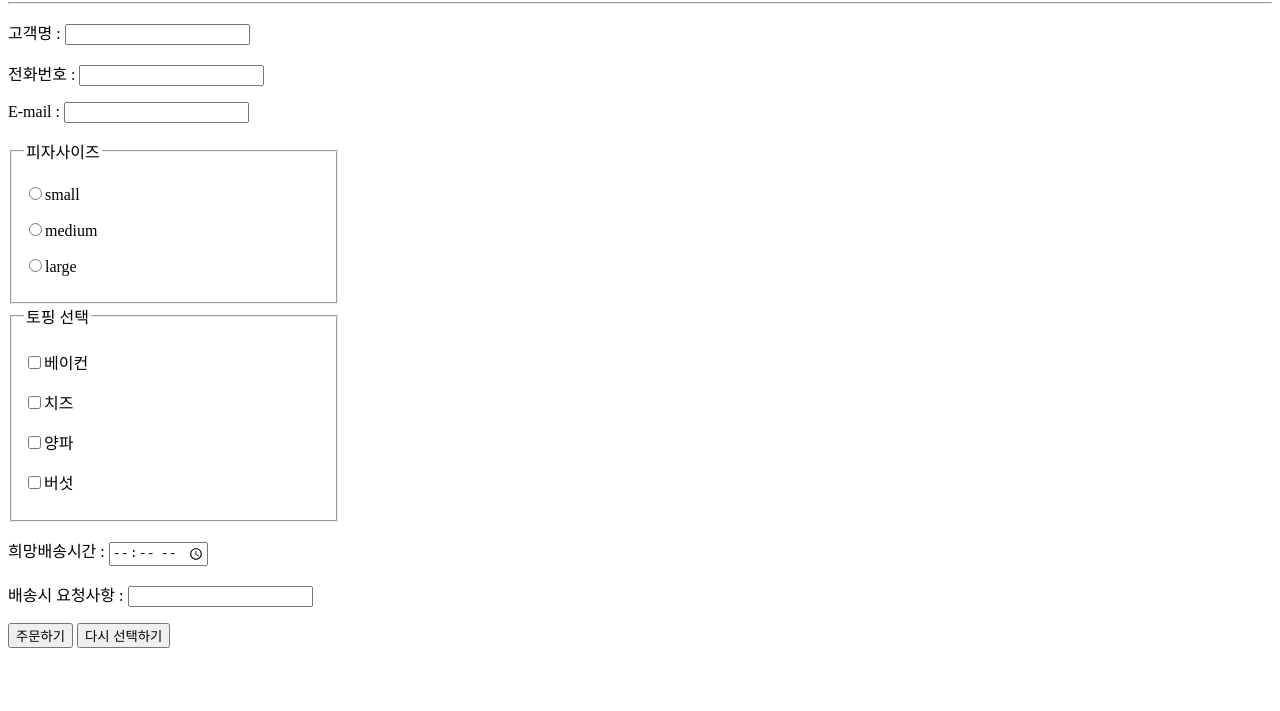
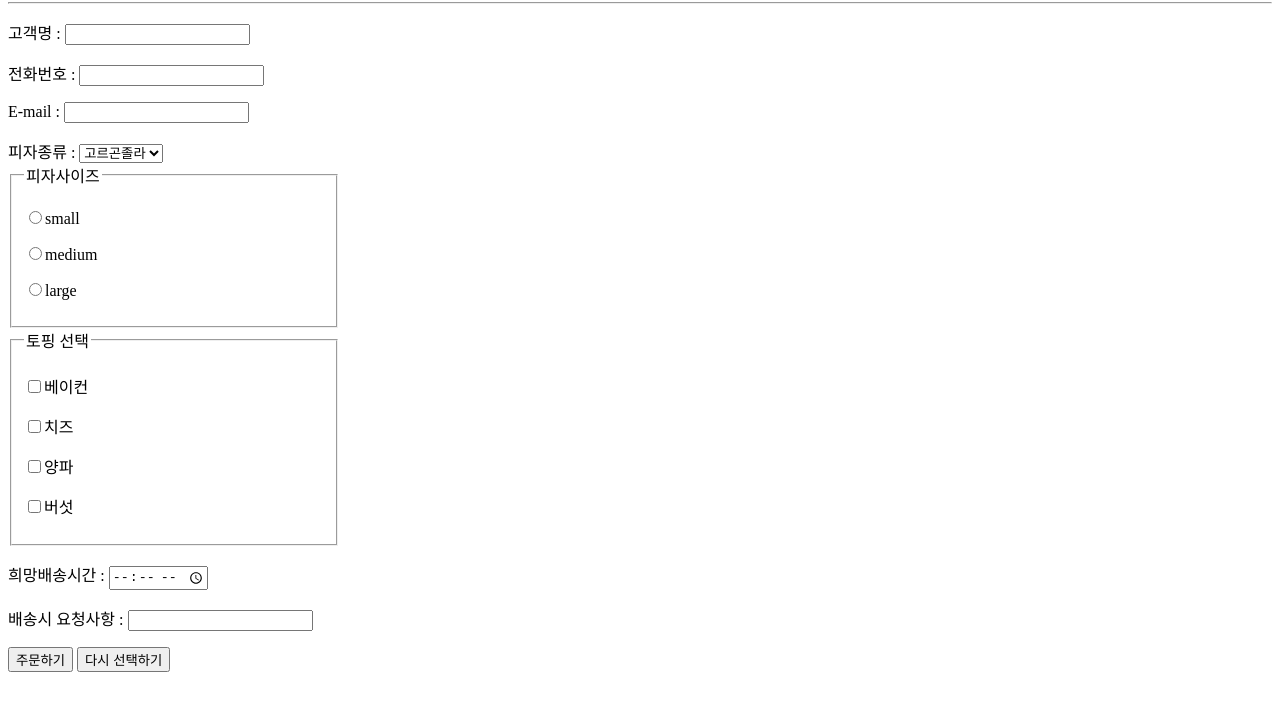
Before and after one commit to OBER-ju/OBER, a plain HTML site: page pizza.html in a window 1280 px wide. Shown: the part 87-798 px from the top of the page. Drawn offline with Linux system fonts and the light colour scheme.

Commit message:
Add files via upload

```diff
--- a/pizza.html
+++ b/pizza.html
@@ -13,6 +13,13 @@
     <p>고객명 : <input type="text"></p>
     <p>전화번호 : <input type="text" ></p>
     <p>E-mail : <input type="text"></p>
+    피자종류 : <select name="피자종류" id="피짜피짜">
+        <option value="고르곤졸라">고르곤졸라</option>
+        <option value="콤비네이션">콤비네이션</option>
+        <option value="페퍼로니">페퍼로니</option>
+        <option value="갈릭갈릭">갈릭갈릭</option>
+        <option value="하와이안">하와이안</option>
+    </select>
     <fieldset style="width: 300px;">
         <legend>피자사이즈</legend>
         <p><input type="radio" name="psize" value="small">small</p>
```
